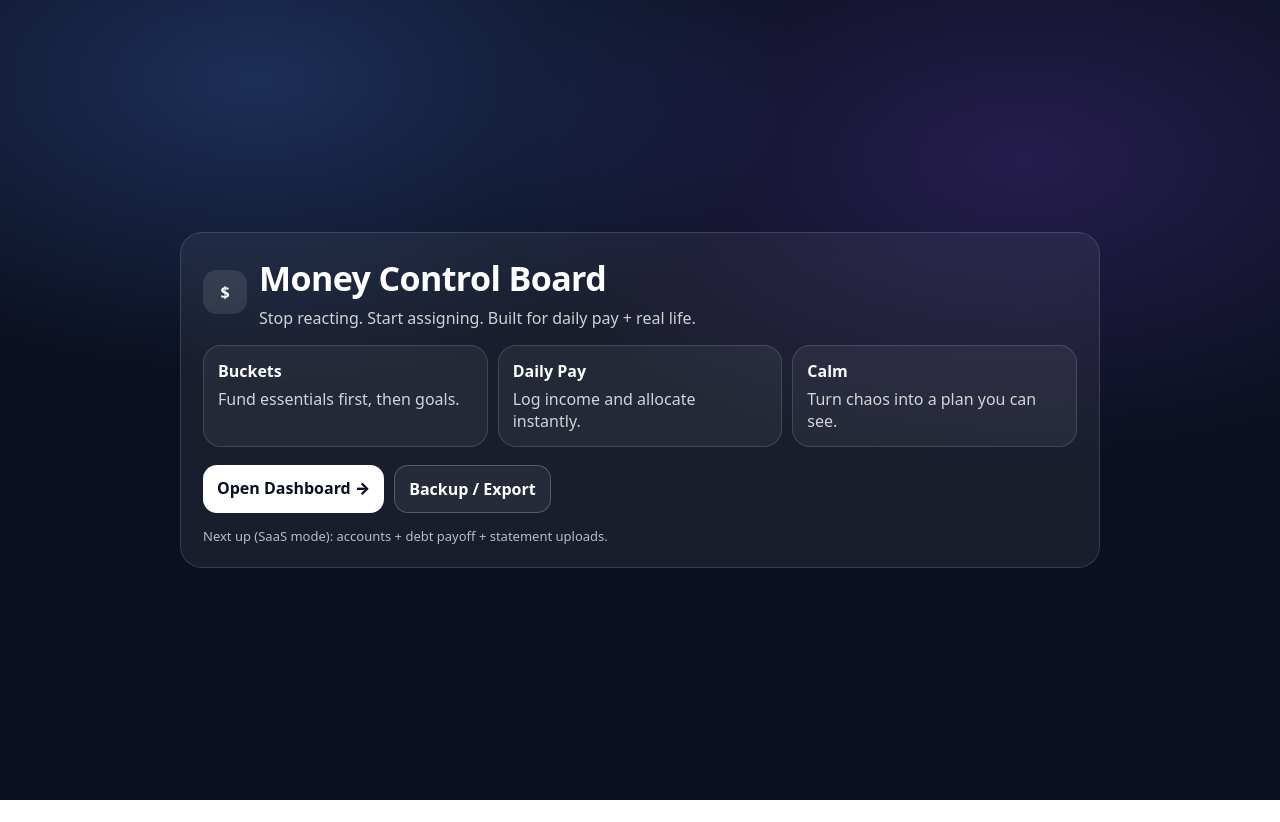
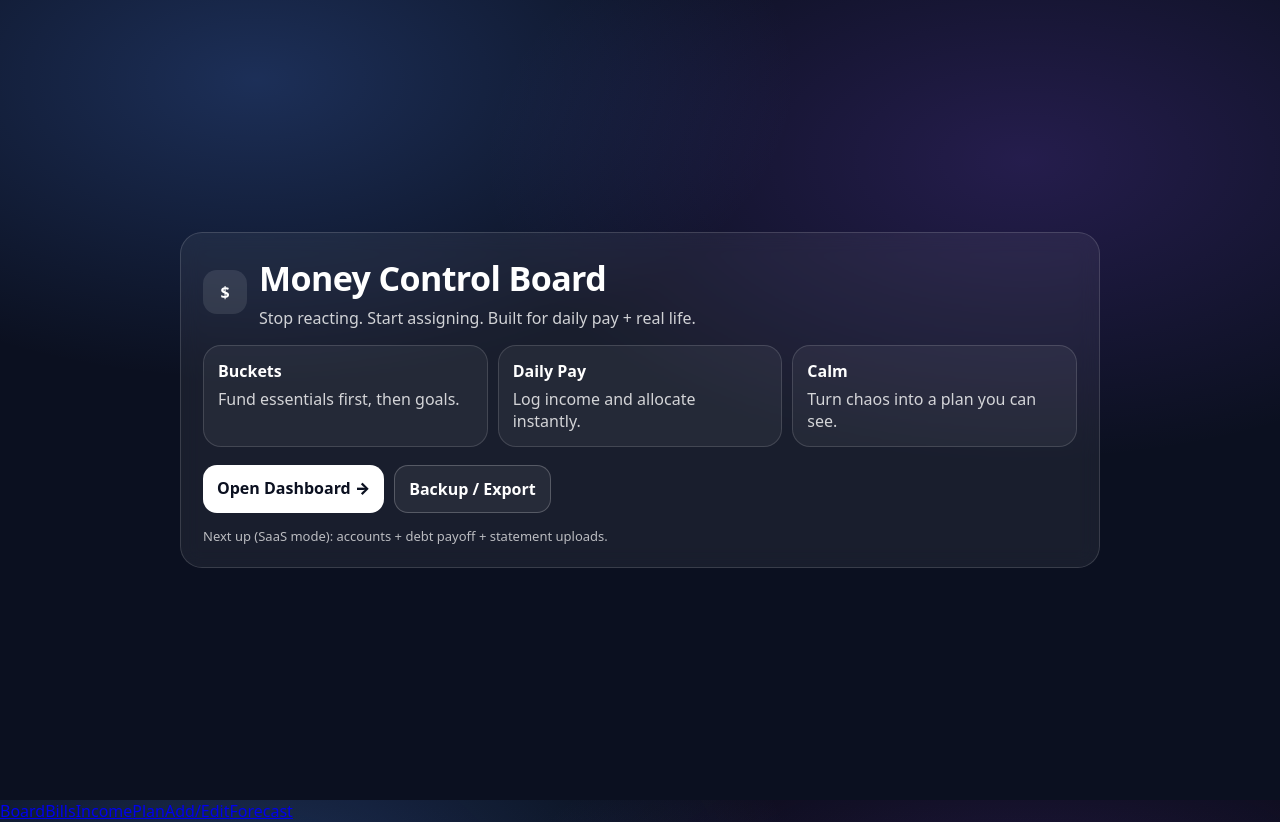
Before and after one commit to KristineMK72/money-control-board, a Next.js app: page / in a window 1280 px wide. Before the commit the page ends 800 px from the top, so only its background shows below. Built offline with nearby package versions, Linux system fonts and the light colour scheme.

Commit message:
Update layout.tsx

```diff
--- a/app/layout.tsx
+++ b/app/layout.tsx
@@ -1,15 +1,28 @@
 import "./globals.css";
 import type { Metadata } from "next";
+import BottomNav from "@/components/BottomNav";
 
 export const metadata: Metadata = {
   title: "Money Control Board",
   description: "Premium personal financial control dashboard",
 };
 
-export default function RootLayout({ children }: { children: React.ReactNode }) {
+export default function RootLayout({
+  children,
+}: {
+  children: React.ReactNode;
+}) {
   return (
     <html lang="en">
-      <body>{children}</body>
+      <body>
+        {/* Main app container */}
+        <div className="min-h-screen pb-28">
+          {children}
+        </div>
+
+        {/* Persistent footer nav */}
+        <BottomNav />
+      </body>
     </html>
   );
 }
```
